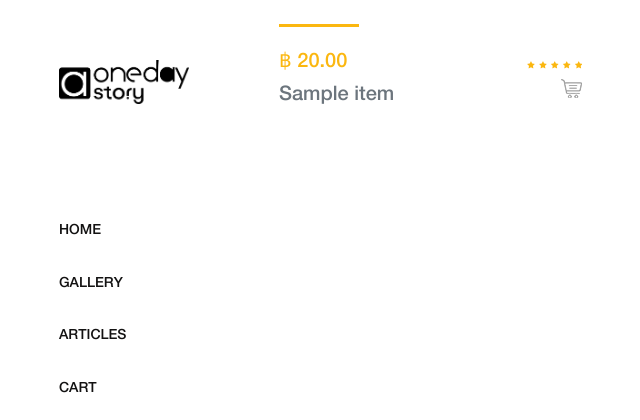
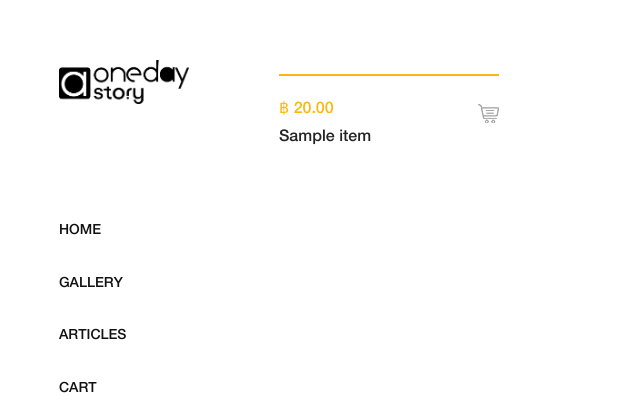
Before and after one commit to piekk/onedaystory, a Python web app: template artapp/templates/home.html in a window 1280 px wide. Shown: the top 420 px of the page, without its empty margins (16-656 px from the left). Run offline with Jinja, Linux system fonts and the light colour scheme; the template is opened without the code that fills it: most values are stand-ins (such as "Sample title", 1, 10 or a date in 2020).

Commit message:
update march

```diff
--- a/artapp/static/css/core-style.css
+++ b/artapp/static/css/core-style.css
@@ -1145,15 +1145,14 @@
     z-index: 1;
     margin-top: 25px; }
     .single-product-wrapper .line {
-      width: 80px;
-      height: 3px;
+      width: 100%;
+      height: 2px;
       background-color: #fbb710;
       margin-bottom: 15px;
       display: block; }
     .single-product-wrapper .product-description .product-meta-data .product-price {
       line-height: 1;
       color: #fbb710;
-      font-size: 20px;
       margin-bottom: 10px; }
     .single-product-wrapper .product-description .product-meta-data a {
       display: block; }
--- a/artapp/templates/gallery.html
+++ b/artapp/templates/gallery.html
@@ -70,7 +70,7 @@
                   <!-- Product Image -->
                   {% set image = "https://storage.googleapis.com/"+ bucket +"/"+item.imgfile1 %}
                   <div class="product-img">
-                      <a href="{{url_for('product', product=item.productcode)}}"><img src="{{image}}" alt=""></a>
+                      <a href="{{url_for('product', product=item.productcode)}}"><img class="mb-2" src="{{image}}" alt=""></a>
                   </div>
                   <div class="line"></div>
                   <!-- Product Description -->
--- a/artapp/templates/home.html
+++ b/artapp/templates/home.html
@@ -2,17 +2,17 @@
 {% block content %}
 
 <!-- Product Catagories Area Start -->
-<div class="products-catagories-area clearfix">
+<div class="products-catagories-area clearfix mt-50">
 
     <div class="container-fluid">
         <div class="row">
             {% for item in latest %}
-            <div class = "col-12 col-sm-6 col-md-6 col-lg-6 col-xl-4">
+            <div class = "col-6 col-sm-6 col-md-4 col-lg-3 col-xl-3">
                 <div class = "single-product-wrapper">
                     <div class="product-img">
                         {% set image = "https://storage.googleapis.com/"+ bucket +"/"+item.imgfile1 %}
                         <a href="{{url_for('product', product=item.productcode)}}">
-                            <img src="{{image}}" alt="">
+                            <img class="mb-2" src="{{image}}" alt="">
                         </a>
                     </div>
                     <div class="line"></div>
@@ -26,17 +26,10 @@
                             <p class="product-price">{{"฿ {:,.2f}".format(((item.price|int*margin)+item.shipping_fee|int)|round)}}</p>
                             {% endif %}
                             <a href="{{url_for('product', product=item.productcode)}}">
-                                <h5 class = "text-muted">{{item.title}}</h5>
+                                <h6>{{item.title}}</h6>
                             </a>
                         </div>
                         <div class="ratings-cart float-right">
-                            <div class="ratings">
-                                <i class="fa fa-star" aria-hidden="true"></i>
-                                <i class="fa fa-star" aria-hidden="true"></i>
-                                <i class="fa fa-star" aria-hidden="true"></i>
-                                <i class="fa fa-star" aria-hidden="true"></i>
-                                <i class="fa fa-star" aria-hidden="true"></i>
-                            </div>
                             <div class="cart text-right">
                                 <a href="{{url_for('product', product=item.productcode)}}"><img src="{{ url_for('static', filename='image/core-img/cart.png') }}" alt=""></a>
                             </div>
--- a/artapp/templates/resetpassword.html
+++ b/artapp/templates/resetpassword.html
@@ -1,3 +1,7 @@
+{% extends"layout.html" %}
+{% block content %}
+{% endblock %}
+
 <h1>Reset Your Password<h1>
 <p>Please provide the email address you used when you signed up for your account.</p>
 <p>We will send you an email with a link to reset your password.</p>
```
